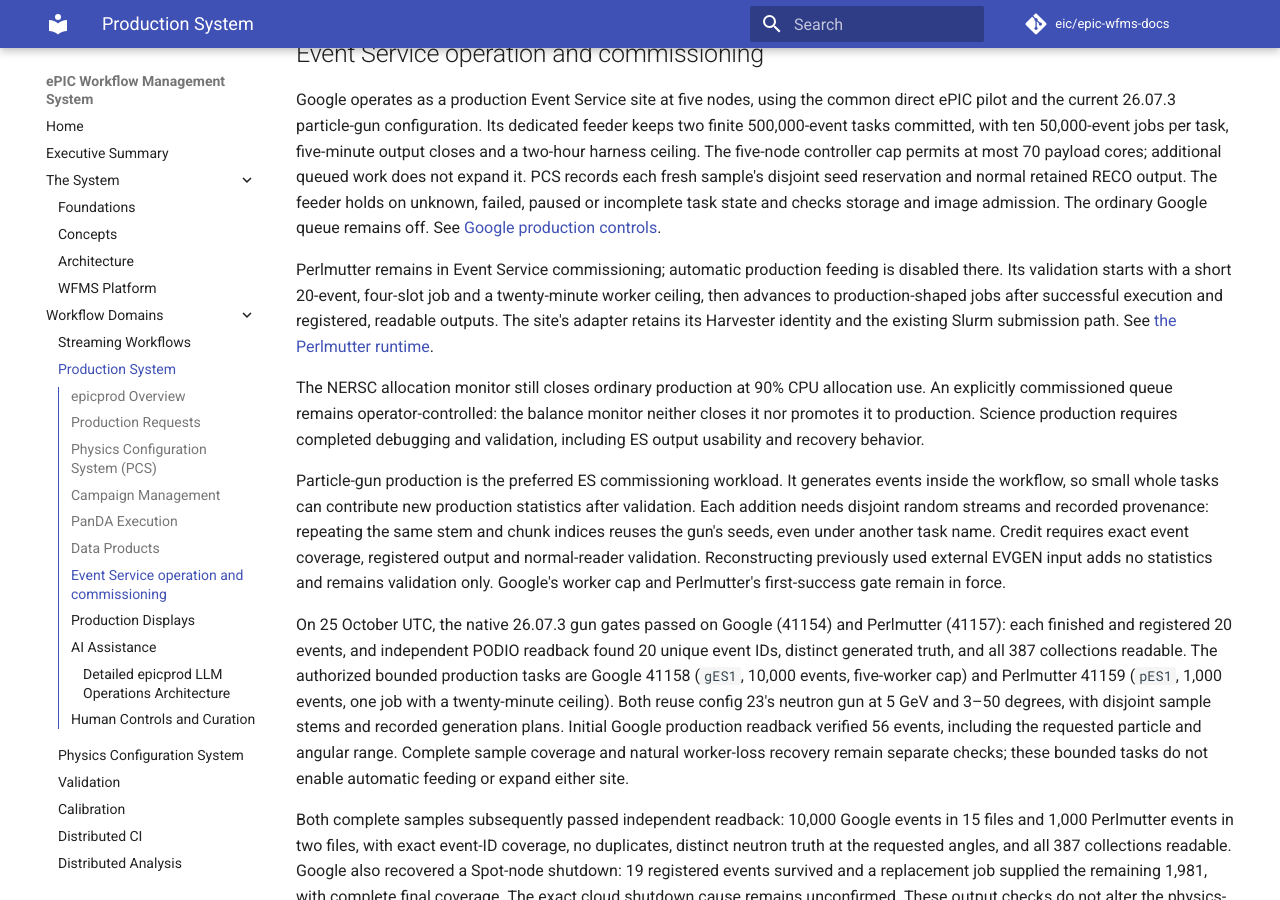
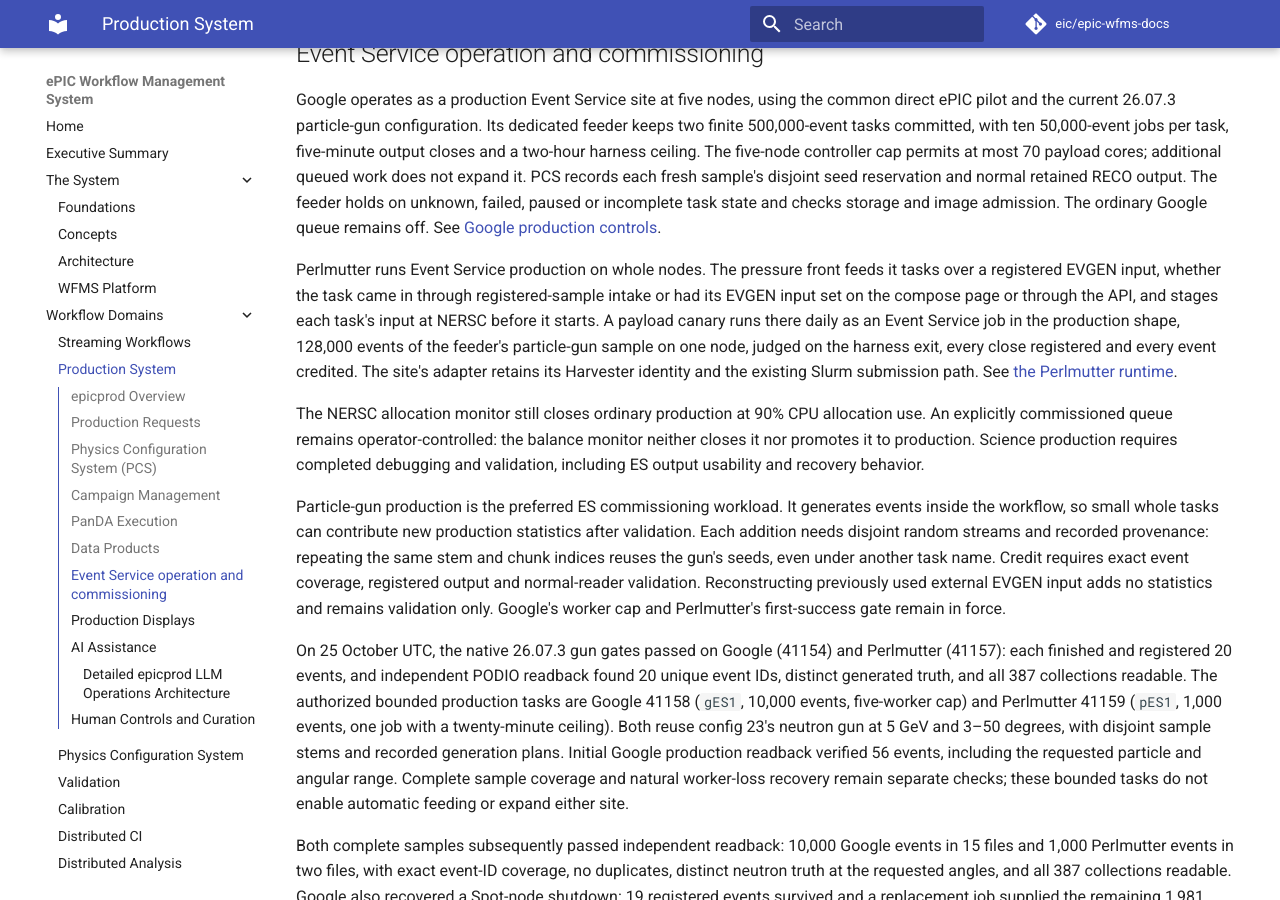
Before and after one commit to eic/epic-wfms-docs, an MkDocs documentation site: the page built from docs/production.md, in a window 1280 px wide and 900 px high, scrolled down 5949 px. Built offline with MkDocs 1.6.1 and Material for MkDocs 9.7.7, drawn with Linux system fonts in a browser that asks for light colours; comment, search, counter and statistics services are not loaded.

Commit message:
Production: Perlmutter ES takes registered EVGEN input by either route; daily ES canary
Co-Authored-By: Claude Opus 5.5 <noreply@anthropic.com>
Claude-Session: https://claude.ai/code/session_011rN4S61omTYxxFkGYK7rU4

```diff
--- a/docs/production.md
+++ b/docs/production.md
@@ -207,11 +207,15 @@ on unknown, failed, paused or incomplete task state and checks storage and
 image admission. The ordinary Google queue remains off. See
 [Google production controls](https://github.com/BNLNPPS/swf-epicprod/blob/main/docs/GKE_PILOT_FLOW.md).
 
-Perlmutter remains in Event Service commissioning; automatic production feeding
-is disabled there. Its validation starts with a short 20-event, four-slot job
-and a twenty-minute worker ceiling, then advances to production-shaped jobs
-after successful execution and registered, readable outputs. The site's adapter
-retains its Harvester identity and the existing Slurm submission path. See
+Perlmutter runs Event Service production on whole nodes. The pressure front
+feeds it tasks over a registered EVGEN input, whether the task came in through
+registered-sample intake or had its EVGEN input set on the compose page or
+through the API, and stages each task's input at NERSC before it starts. A
+payload canary runs there daily as an Event Service job in the production
+shape, 128,000 events of the feeder's particle-gun sample on one node, judged
+on the harness exit, every close registered and every event credited. The
+site's adapter retains its Harvester identity and the existing Slurm
+submission path. See
 [the Perlmutter runtime](https://github.com/BNLNPPS/swf-epicprod/blob/main/docs/NERSC_PERLMUTTER.md).
 
 The NERSC allocation monitor still closes ordinary production at 90% CPU
```
